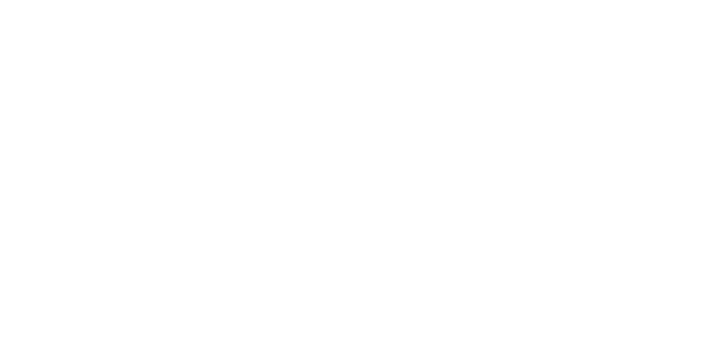
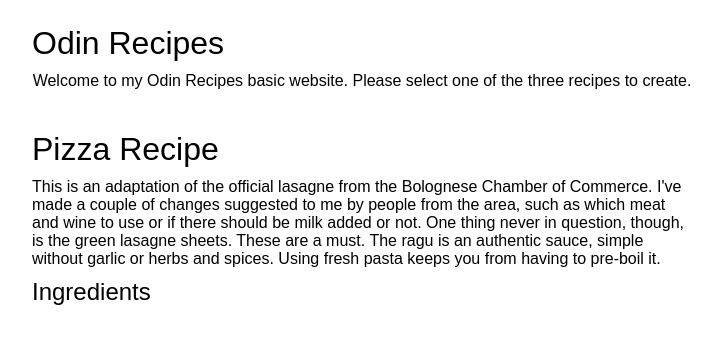
Before and after one commit to joehenstridge/odin-recipes, a plain HTML site: page recipes/pizza.html in a window 1280 px wide. Shown: the whole page, without its empty margins (278-999 px from the left). Drawn offline with Linux system fonts and the light colour scheme.

Commit message:
Editing page layouts and adding headers, plus images

```diff
--- a/recipes/burger.html
+++ b/recipes/burger.html
@@ -0,0 +1,23 @@
+<!DOCTYPE html>
+<html lang="en">
+<head>
+    <meta charset="UTF-8">
+    <meta http-equiv="X-UA-Compatible" content="IE=edge">
+    <meta name="viewport" content="width=device-width, initial-scale=1.0">
+    <link rel="stylesheet" href="../style.css">
+    <title>BUrger Recipe</title>
+</head>
+<body>
+    <header>
+        <h1>Odin Recipes</h1>
+        <p class="intro">
+            Welcome to my Odin Recipes basic website. Please select one of the three recipes to create.
+        </p>
+    </header>
+    <h1>Burger</h1>
+    <p class="description">
+        This is an adaptation of the official lasagne from the Bolognese Chamber of Commerce. I've made a couple of changes suggested to me by people from the area, such as which meat and wine to use or if there should be milk added or not. One thing never in question, though, is the green lasagne sheets. These are a must. The ragu is an authentic sauce, simple without garlic or herbs and spices. Using fresh pasta keeps you from having to pre-boil it.
+    </p>
+    <h2>Ingredients</h2>
+</body>
+</html>
--- a/recipes/pizza.html
+++ b/recipes/pizza.html
@@ -0,0 +1,23 @@
+<!DOCTYPE html>
+<html lang="en">
+<head>
+    <meta charset="UTF-8">
+    <meta http-equiv="X-UA-Compatible" content="IE=edge">
+    <meta name="viewport" content="width=device-width, initial-scale=1.0">
+    <link rel="stylesheet" href="../style.css">
+    <title>Pizza Recipe</title>
+</head>
+<body>
+    <header>
+        <h1>Odin Recipes</h1>
+        <p class="intro">
+            Welcome to my Odin Recipes basic website. Please select one of the three recipes to create.
+        </p>
+    </header>
+    <h1>Pizza Recipe</h1>
+    <p class="description">
+        This is an adaptation of the official lasagne from the Bolognese Chamber of Commerce. I've made a couple of changes suggested to me by people from the area, such as which meat and wine to use or if there should be milk added or not. One thing never in question, though, is the green lasagne sheets. These are a must. The ragu is an authentic sauce, simple without garlic or herbs and spices. Using fresh pasta keeps you from having to pre-boil it.
+    </p>
+    <h2>Ingredients</h2>
+</body>
+</html>
--- a/style.css
+++ b/style.css
@@ -18,6 +18,7 @@ body {
     max-width: 700px;
     background-color: white;
     margin: 0 auto;
+    padding: 0 20px 0 20px;
 }
 .intro{
     text-align: center;
@@ -25,6 +26,9 @@ body {
 header {
     padding-top: 25px;
     padding-bottom: 40px;
+}
+.description {
+    padding-bottom: 10px;
 }
 .recipe-container {
   /* We first create a flex layout context */
```
Also changed, not shown: images/burger.webp (deleted), images/lasagne.webp (deleted), 1 other file.
